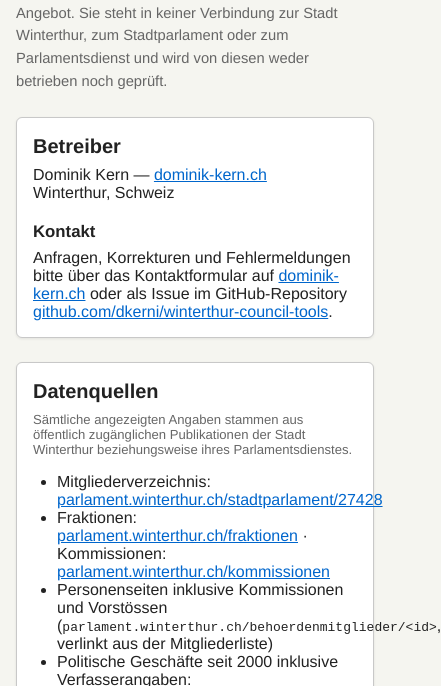
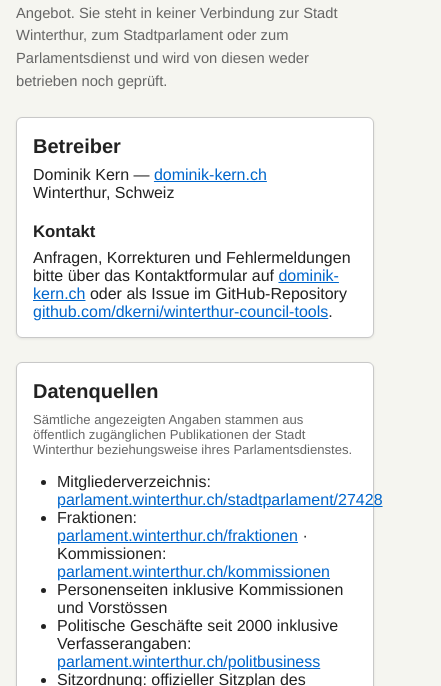
Before and after one commit to dkerni/winterthur-council-tools, a website with bundled scripts: page impressum/index.html in a window 390 px wide. Shown: the part 144-830 px from the top of the page, 441 px wide, since content can reach past the window. Built offline with nearby package versions, Linux system fonts and the light colour scheme.

Commit message:
Mobile fixes

```diff
--- a/impressum/index.html
+++ b/impressum/index.html
@@ -54,8 +54,6 @@
       </li>
       <li>
         Personenseiten inklusive Kommissionen und Vorstössen
-        (<code>parlament.winterthur.ch/behoerdenmitglieder/&lt;id&gt;</code>, verlinkt aus der
-        Mitgliederliste)
       </li>
       <li>
         Politische Geschäfte seit 2000 inklusive Verfasserangaben:
```
